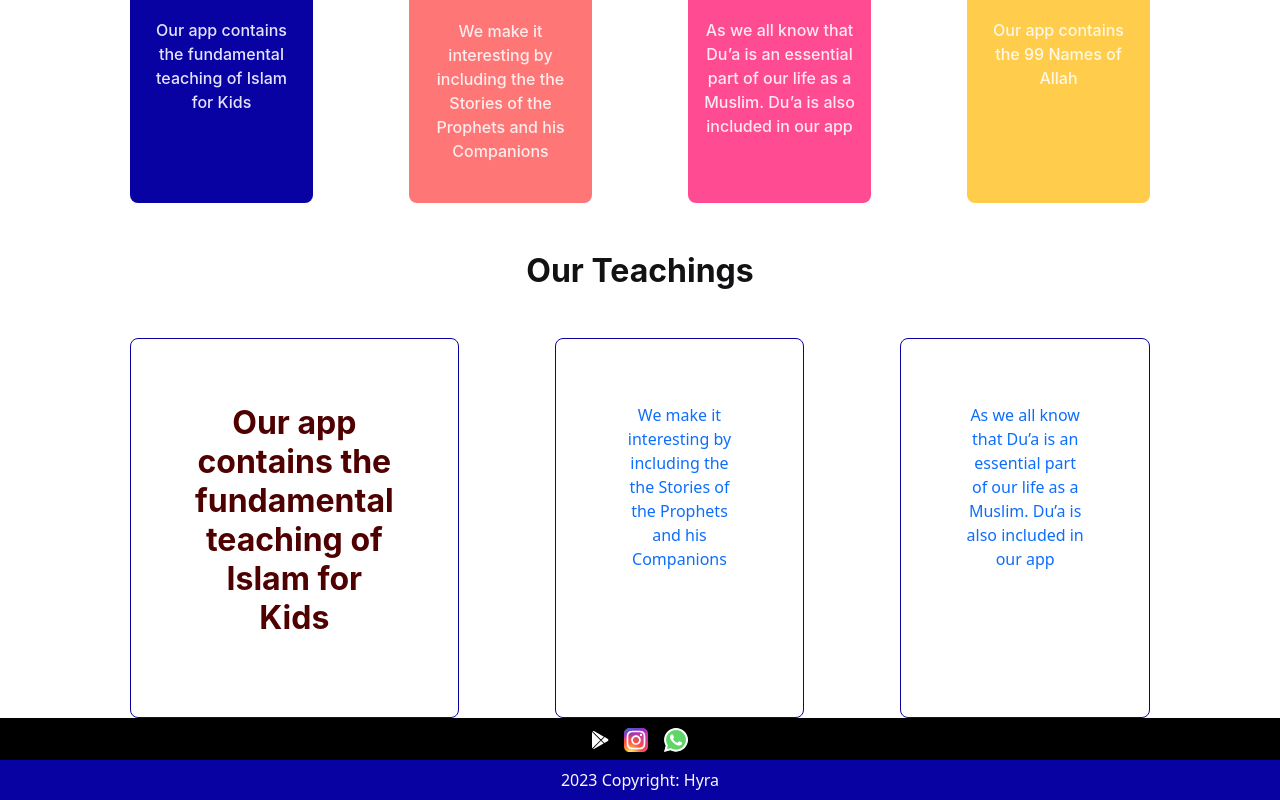
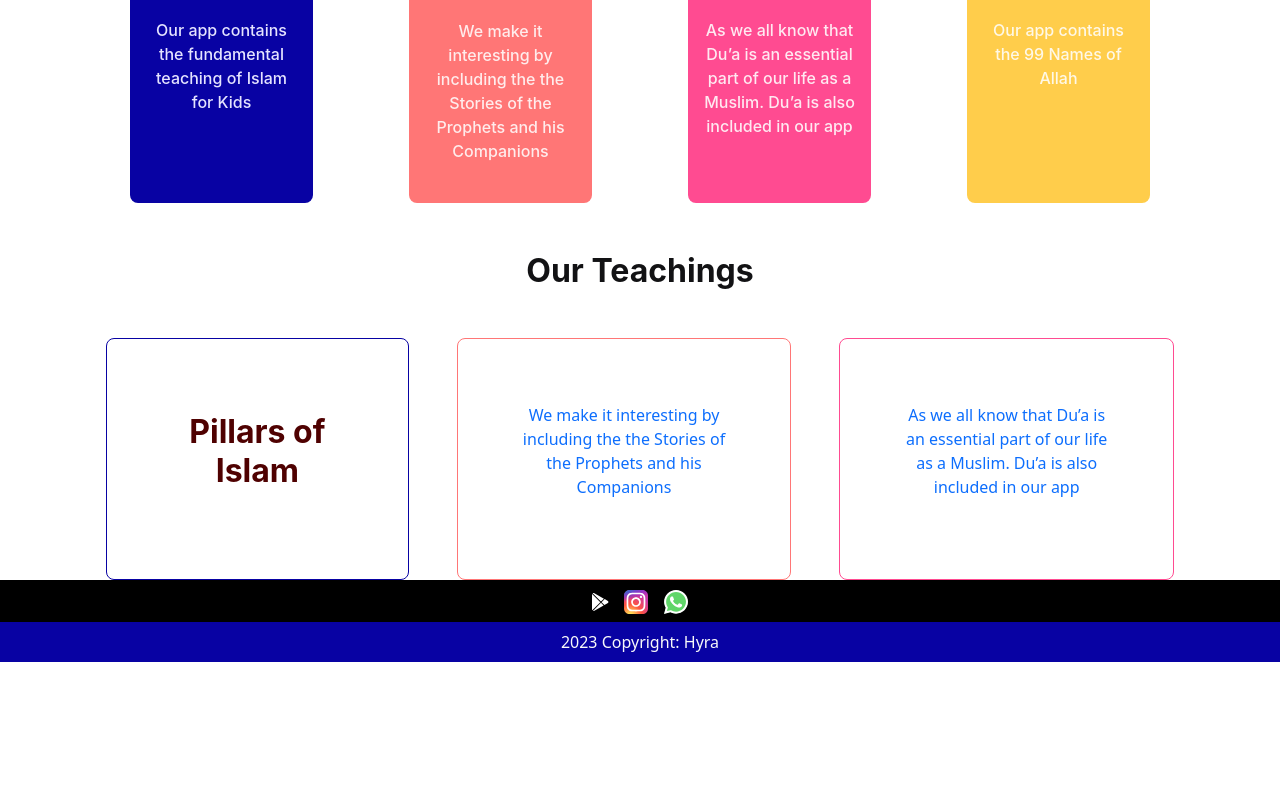
Before and after one commit to Oluwafemi-John1/Hyra-App, a React (Vite) app: page / in a window 1280 px wide. Shown: the part 811-1611 px from the top of the page. After the commit the page ends 1473 px from the top, so only its background shows below. Built offline with nearby package versions, Linux system fonts and the light colour scheme.

Commit message:
Update border colors in Teachings component

```diff
--- a/src/components/pages/Teachings.jsx
+++ b/src/components/pages/Teachings.jsx
@@ -15,13 +15,13 @@ const Teachings = () => {
 
     let styleTwo = {
         borderRadius: '8px',
-        border: '1px solid #0802A3',
+        border: '1px solid #FF7676',
         textDecoration: 'none'
     }
 
     let styleThree = {
         borderRadius: '8px',
-        border: '1px solid #0802A3',
+        border: '1px solid #FF4B91',
         textDecoration: 'none'
     }
     return (
@@ -29,18 +29,16 @@ const Teachings = () => {
             <p className="text-center mt-lg-5" id='chUs'>Our Teachings</p>
             <div className="container mx-auto text-center mt-lg-5">
                 <div className="row g-3 g-lg-0 g-md-0">
-                    <Link className="col-lg col-md col-5 p-3 mx-lg-5 mx-3" style={styleOne}>
-                        <div>
-                            <p className='p-5'>Our app contains the fundamental teaching of Islam for Kids</p>
-                        </div>
+                    <Link className="col-lg col-md col-5 mx-lg-4 mx-2 d-flex justify-content-center align-items-center" style={styleOne}>
+                        <p className='p-5'>Pillars of Islam</p>
                     </Link>
 
-                    <Link className="col-lg col-md col-5 p-3 mx-lg-5 mx-2" style={styleTwo}>
+                    <Link className="col-lg col-md col-5 p-3 mx-lg-4 mx-2 d-flex justify-content-center align-items-center" style={styleTwo}>
                         <div>
                             <p className='p-5'>We make it interesting by including the the Stories of the Prophets and his Companions </p>
                         </div>
                     </Link>
-                    <Link className="col-lg col-md col-5 p-3 mx-lg-5 mx-3" style={styleThree}>
+                    <Link className="col-lg col-md col-5 p-3 mx-lg-4 mx-2 d-flex justify-content-center align-items-center" style={styleThree}>
                         <div>
                             <p className='p-5'>As we all know that Du’a is an essential part of our life as a Muslim. Du’a is also included in our app</p>
                         </div>
```
